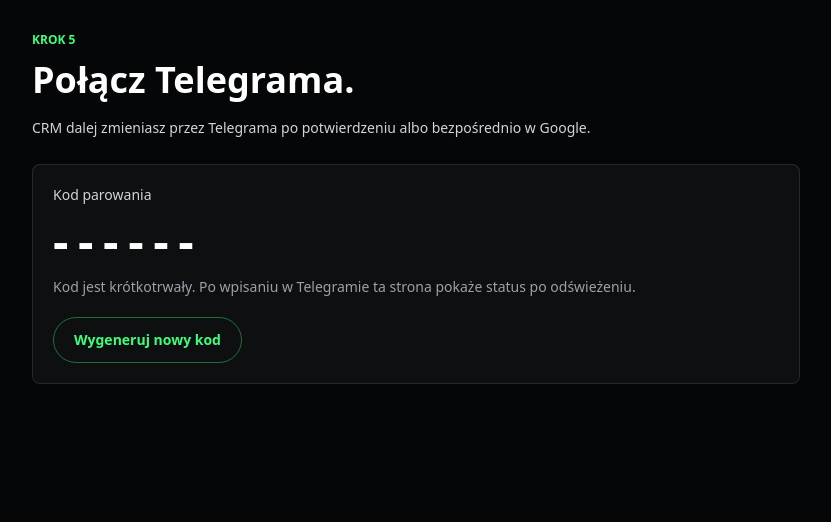
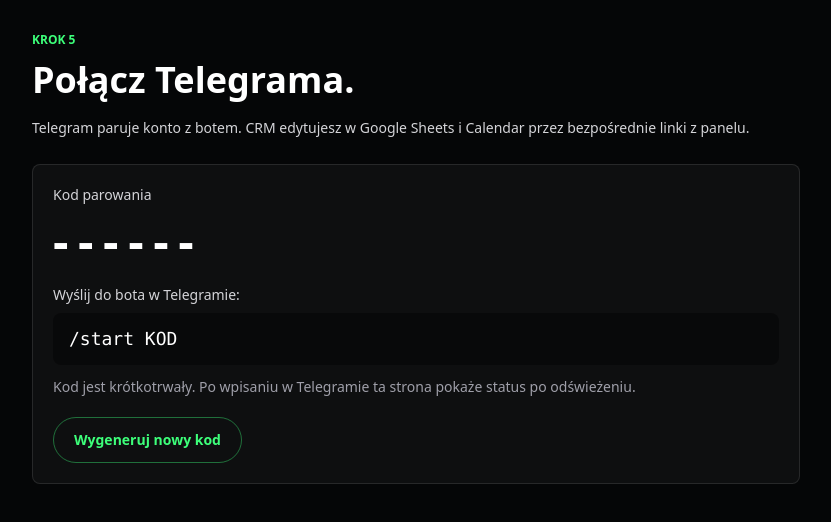
Before and after one commit to maanbrd/Oze-Agent, a Next.js app in the folder web/: page /onboarding/telegram in a window 1280 px wide. Shown: the top 522 px of the page, without its empty margins (224-1055 px from the left). Built offline with nearby package versions, Linux system fonts and the light colour scheme; no server answers.

Commit message:
feat(web): clarify telegram pairing command

```diff
--- a/web/app/onboarding/telegram/page.tsx
+++ b/web/app/onboarding/telegram/page.tsx
@@ -20,8 +20,8 @@
           Połącz Telegrama.
         </h1>
         <p className="mt-4 text-sm leading-6 text-zinc-300">
-          CRM dalej zmieniasz przez Telegrama po potwierdzeniu albo bezpośrednio
-          w Google.
+          Telegram paruje konto z botem. CRM edytujesz w Google Sheets i
+          Calendar przez bezpośrednie linki z panelu.
         </p>
         {paired ? (
           <div className="mt-6 rounded-[8px] border border-[#3DFF7A]/30 bg-[#3DFF7A]/10 p-5">
@@ -41,6 +41,12 @@
             <p className="mt-3 text-5xl font-semibold tracking-[0.2em] text-white">
               {pairing?.code ?? "------"}
             </p>
+            <p className="mt-5 text-sm text-zinc-300">
+              Wyślij do bota w Telegramie:
+            </p>
+            <code className="mt-2 block rounded-[8px] bg-black/40 px-4 py-3 text-lg text-white">
+              /start {pairing?.code ?? "KOD"}
+            </code>
             <p className="mt-3 text-sm text-zinc-400">
               Kod jest krótkotrwały. Po wpisaniu w Telegramie ta strona pokaże
               status po odświeżeniu.
--- a/web/scripts/check-web-invariants.mjs
+++ b/web/scripts/check-web-invariants.mjs
@@ -159,4 +159,11 @@
   "Logged-in layout must fetch onboarding status.",
 );
 
+const telegramPage = read("app/onboarding/telegram/page.tsx");
+assert.match(
+  telegramPage,
+  /\/start/,
+  "Telegram onboarding must show /start code command.",
+);
+
 console.log("web invariants passed");
```
